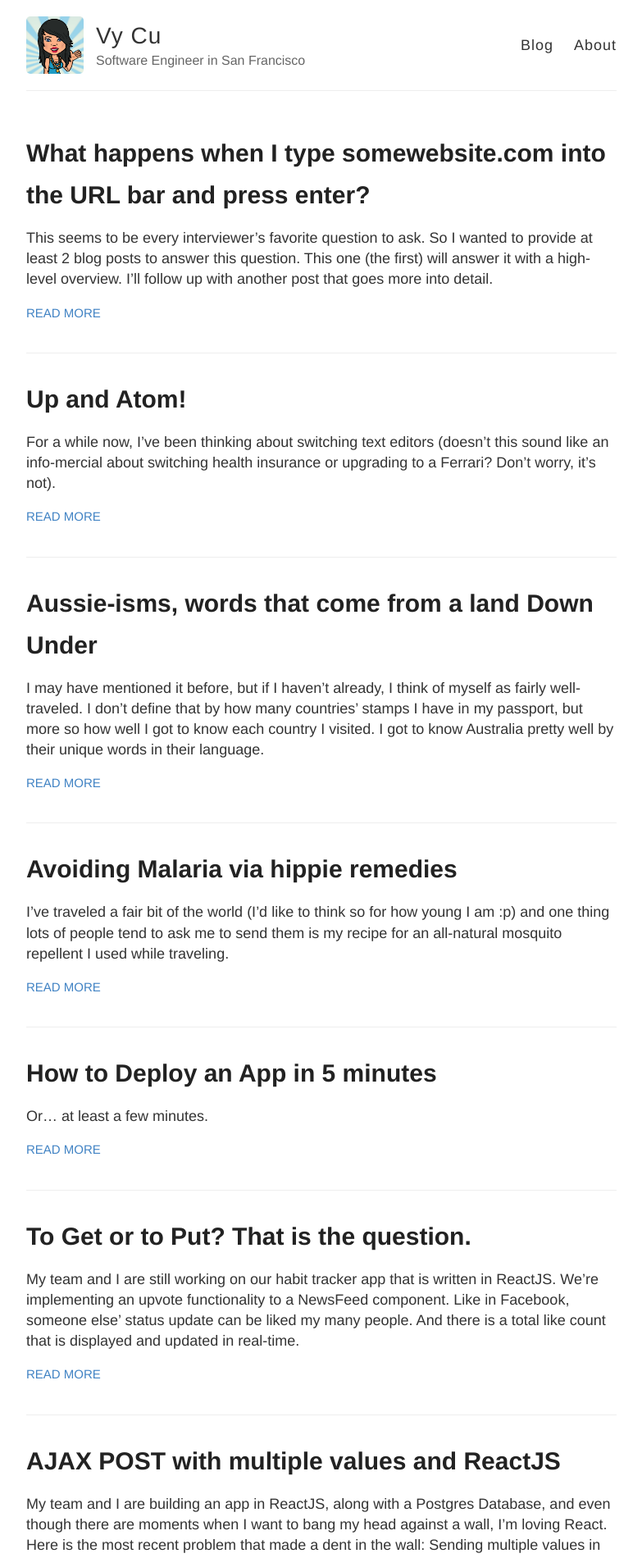
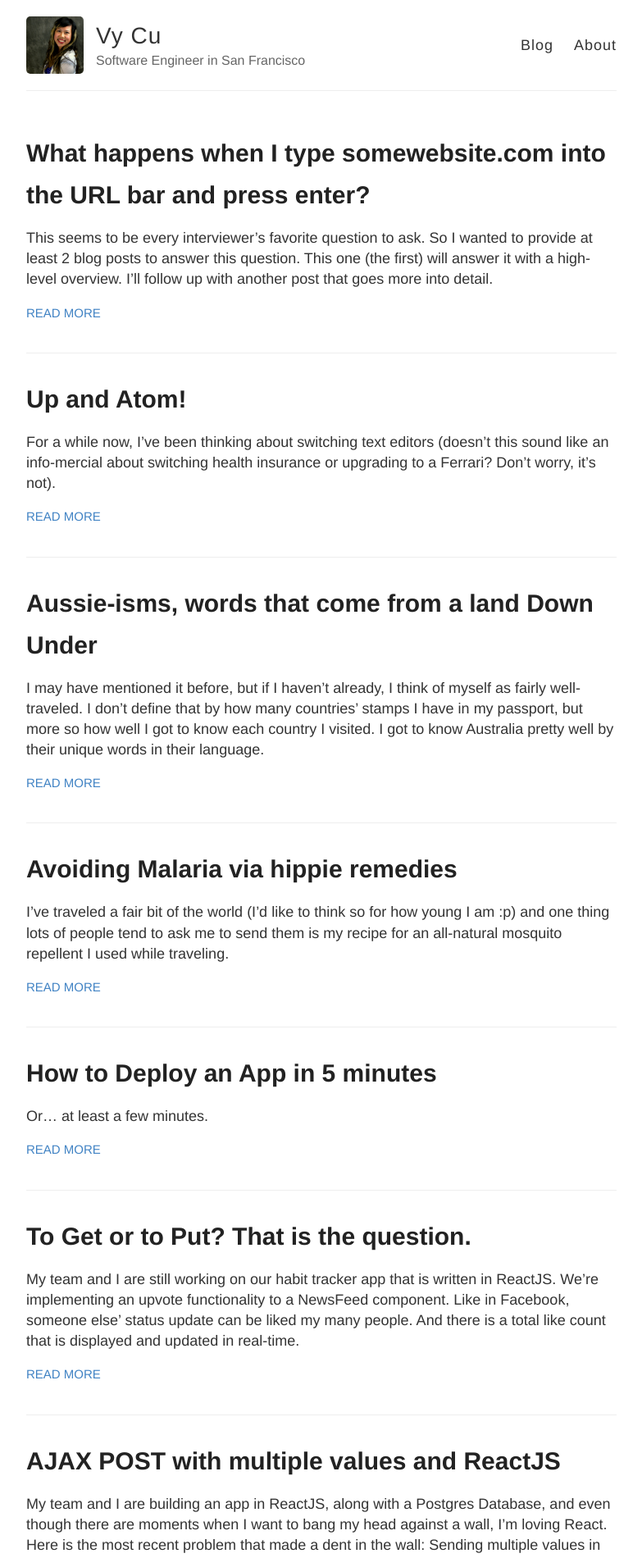
Before and after one commit to veeweeherman/veeweeherman.github.io, a Jekyll site: the page built from index.html, in a window 1280 px wide. Shown: the top 1900 px of the page at 82% size, without its empty margins (248-1031 px from the left). Built offline with Jekyll 4.4.1, drawn with Linux system fonts in a browser that asks for light colours; Markdown is read by kramdown in place of the engine named in the settings.

Commit message:
changing photo

```diff
--- a/_config.yml
+++ b/_config.yml
@@ -9,7 +9,7 @@ name: Vy Cu
 description: Software Engineer in San Francisco
 
 # URL of your avatar or profile pic (you could use your GitHub profile pic)
-avatar: /images/bluedressavatar.jpg
+avatar: /images/blog_icon_linkedin.jpg
 
 #
 # Flags below are optional
```
Also changed, not shown: images/blog_icon_linkedin.jpg (added).
